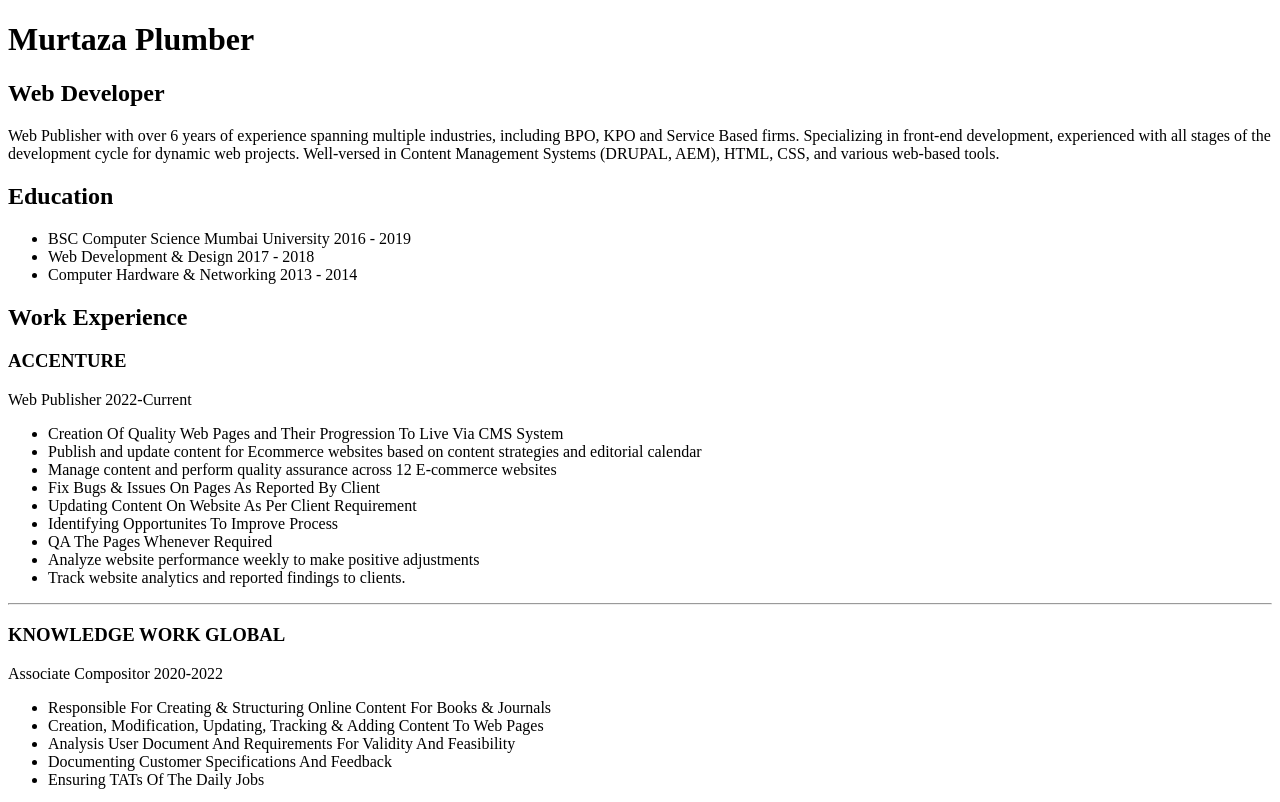
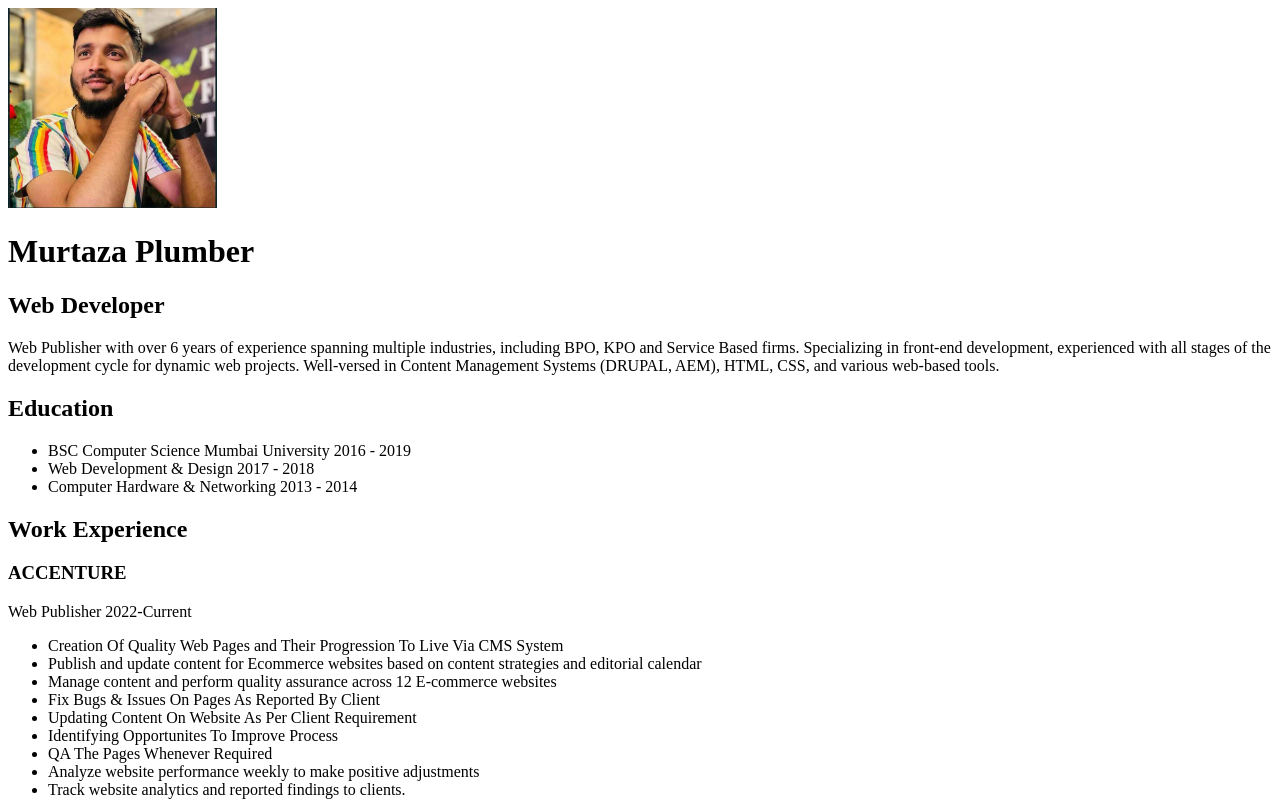
Before and after one commit to MurtazaPlumber786/resume, a plain HTML site: page index.html in a window 1280 px wide. Shown: the top 802 px of the page. Drawn offline with Linux system fonts and the light colour scheme.

Commit message:
index.html

```diff
--- a/index.html
+++ b/index.html
@@ -3,6 +3,7 @@
     <title>Murtaza Plumber Resume</title>
 </head>
 <body>
+    <img src="assets/Profile_image.png" alt ="Murtaza Plumber" height ="200"/>
     <h1>Murtaza Plumber</h1>
     <h2>Web Developer</h2>
     <p>Web Publisher with over 6 years of experience spanning
```
